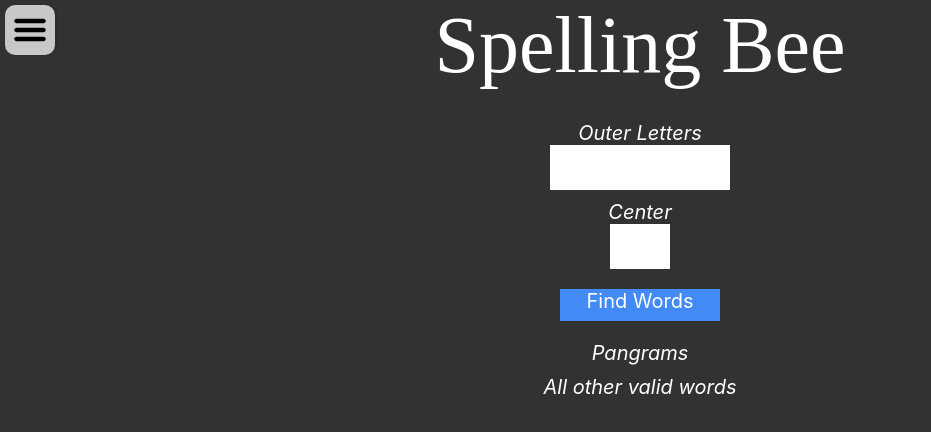
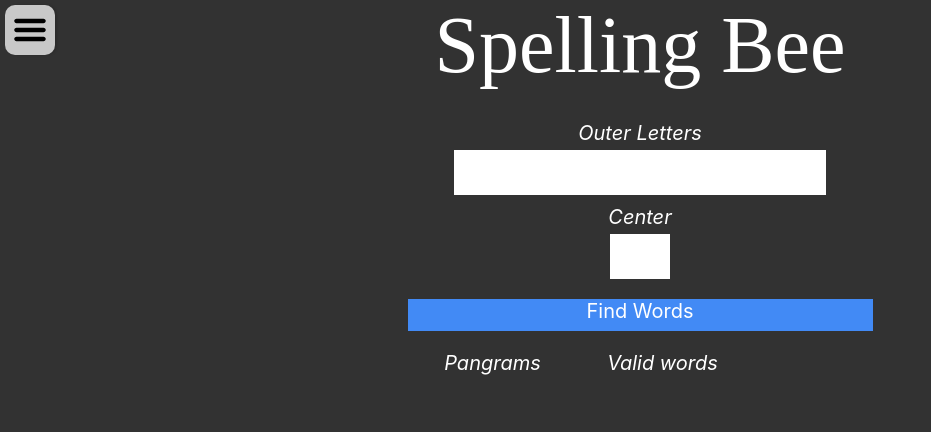
Before and after one commit to banks-randall44/nyt-games-helper, a Next.js app: page /spelling-bee in a window 1280 px wide. Shown: the top 432 px of the page, without its empty margins (0-931 px from the left). Built offline with nearby package versions, Linux system fonts and the light colour scheme.

Commit message:
Spelling bee layout updates

```diff
--- a/src/app/spelling-bee/page.jsx
+++ b/src/app/spelling-bee/page.jsx
@@ -54,6 +54,8 @@ const Page = () => {
     return (
         <View style={style.container}>
             <Text style={style.headerText}>Spelling Bee</Text>
+            <View style={style.pageComponents}>
+                <View style={style.inputs}>
                     <View>
                         <Text style={style.labelText}>Outer Letters</Text>
                         <TextInput
@@ -73,9 +75,11 @@ const Page = () => {
                             <Text style={style.buttonText}>Find Words</Text>
                         </TouchableOpacity>
                     </View>
+                </View>
+                <View style={style.results}>
                     <View>
                         <Text style={style.labelText}>Pangrams</Text>
-                <View style={style.list}>
+                        <View style={style.listPangrams}>
                             <FlatList
                                 data={pangrams}
                                 renderItem={({item}) =>
@@ -83,7 +87,9 @@ const Page = () => {
                                 keyExtractor={item => item.id}
                             />
                         </View>
-                <Text style={style.labelText}>All other valid words</Text>
+                    </View>
+                    <View>
+                        <Text style={style.labelText}>Valid words</Text>
                         <View style={[style.list,style.listAllOthers]}>
                             <FlatList
                                 data={allOthers}
@@ -94,6 +100,8 @@ const Page = () => {
                         </View>
                     </View>
                 </View>
+            </View>
+        </View>
     )
 }
 
--- a/src/app/spelling-bee/style.js
+++ b/src/app/spelling-bee/style.js
@@ -4,14 +4,25 @@ const style = StyleSheet.create({
     container: {
         flex: 1,
         justifyContent: 'top',
-        alignItems: 'center'
+        alignItems: 'center',
+    },
+    pageComponents: {
+        flex: 1,
+        flexDirection: 'column'
+    },
+    inputs: {
+    },
+    results: {
+        flex: 1,
+        flexDirection: 'row',
     },
     input: {
         backgroundColor: 'white',
         color: 'black',
         textAlign: 'center',
-        width: '6em',
         height: '1.5em',
+        width: '80%',
+        margin: 'auto',
         fontSize: 30,
         marginBottom: 10
     },
@@ -21,7 +32,6 @@ const style = StyleSheet.create({
     },
     button: {
         backgroundColor: "#428af5",
-        width: '10em',
         height: '2em',
         marginTop: 10,
         marginBottom: 20
@@ -39,21 +49,23 @@ const style = StyleSheet.create({
         textAlign: 'center',
         color: 'white'
     },
-    list: {
-        width: '10em',
-        height: '2em',
-        flex: 1,
-        margin: 5
+    listPangrams: {
+        height: 300,
+        width: 150,
+        margin: 10,
     },
     listAllOthers: {
-        maxHeight: '40vh',
-        overflowY: 'scroll'
+        width: 150,
+        height: 300,
+        margin: 10,
+        overflowY: 'scroll',
     },
     labelText: {
         textAlign: 'center',
         color: 'white',
         fontStyle: 'italic',
-        fontSize: 20
+        fontSize: 20,
+        marginBottom: 5
     },
     listItem: {
         backgroundColor: '#55c2c9',
@@ -61,6 +73,7 @@ const style = StyleSheet.create({
     },
     listText: {
         color: 'black',
+        fontSize: 24,
         textAlign: 'center'
     }
 })
```
Lines whose indentation alone changed are shown as unchanged.
